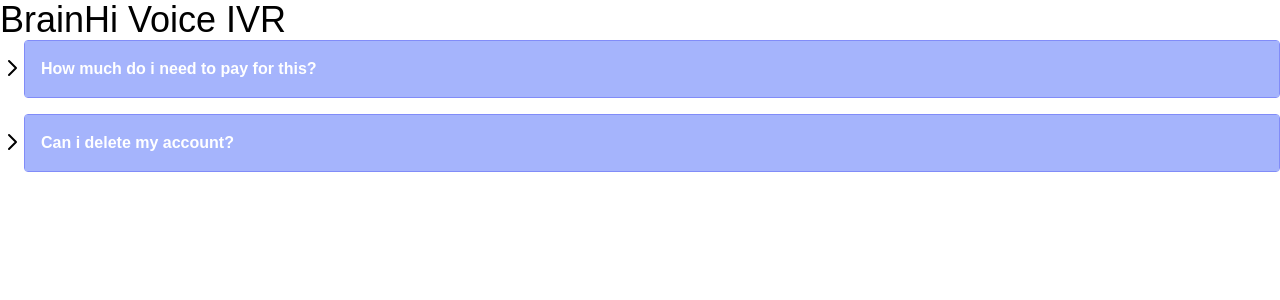
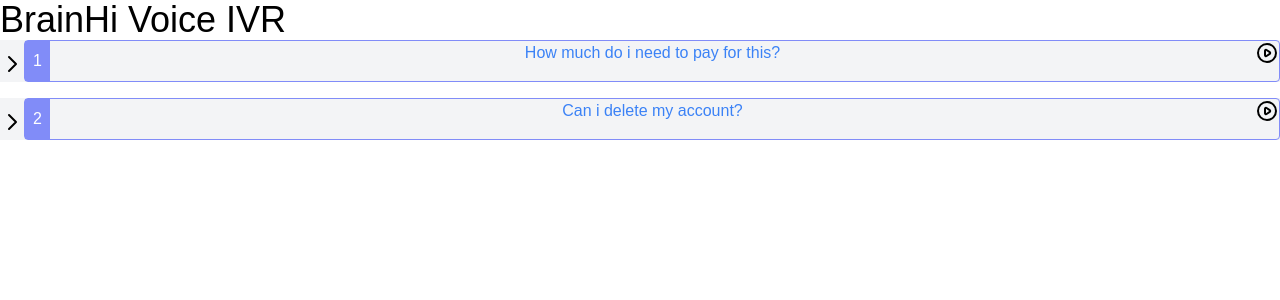
Before and after one commit to livanvaldes084/react-ts-ydu3nx, a React (Create React App) app: page / in a window 1280 px wide. Shown: the top 300 px of the page. Built offline with nearby package versions, Linux system fonts and the light colour scheme.

Commit message:
2 files modified

```diff
--- a/src/settings/Voices/components/Accordion.tsx
+++ b/src/settings/Voices/components/Accordion.tsx
@@ -3,9 +3,10 @@ import { useState, useRef } from 'react';
 
 type AccordionProps = {
   title: string;
+  order: number;
   content: string;
 };
-const Accordion = ({ title, content }: AccordionProps) => {
+const Accordion = ({ title, order, content }: AccordionProps) => {
   const [isOpened, setOpened] = useState<boolean>(false);
   const [height, setHeight] = useState<string>('0px');
   const contentElement = useRef(null);
@@ -15,8 +16,8 @@ const Accordion = ({ title, content }: AccordionProps) => {
     setHeight(!isOpened ? `${contentElement.current.scrollHeight}px` : '0px');
   };
   return (
-    <div className="flex flex-row">
-      <div onClick={HandleOpening} className="mt-4">
+    <div className="flex flex-row bg-gray-100">
+      <div onClick={HandleOpening} className="mt-3">
         {isOpened ? (
           <svg
             xmlns="http://www.w3.org/2000/svg"
@@ -49,18 +50,36 @@ const Accordion = ({ title, content }: AccordionProps) => {
           </svg>
         )}
       </div>
-      <div>
       <div className="border border-indigo-400 rounded">
-          <div className={'bg-indigo-300 p-4 flex justify-between text-white'}>
-            <h4 className="font-semibold">{title}</h4>
+        <div className="flex flex-row justify-between">
+          <div className="text-white bg-indigo-400 p-2">{order}</div>
+          <h4 className="text-blue-500">{title}</h4>
+          <svg
+            xmlns="http://www.w3.org/2000/svg"
+            className="h-6 w-6"
+            fill="none"
+            viewBox="0 0 24 24"
+            stroke="currentColor"
+            strokeWidth={2}
+          >
+            <path
+              strokeLinecap="round"
+              strokeLinejoin="round"
+              d="M14.752 11.168l-3.197-2.132A1 1 0 0010 9.87v4.263a1 1 0 001.555.832l3.197-2.132a1 1 0 000-1.664z"
+            />
+            <path
+              strokeLinecap="round"
+              strokeLinejoin="round"
+              d="M21 12a9 9 0 11-18 0 9 9 0 0118 0z"
+            />
+          </svg>
         </div>
         <div
           ref={contentElement}
           style={{ height: height }}
-            className="bg-gray-200 overflow-hidden transition-all duration-200"
+          className="overflow-hidden transition-all duration-200"
         >
           <p className="p-4">{content}</p>
-          </div>
         </div>
       </div>
     </div>
--- a/src/settings/Voices/index.tsx
+++ b/src/settings/Voices/index.tsx
@@ -21,7 +21,11 @@ export default function Voice() {
       <h2 className="text-4xl">BrainHi Voice IVR</h2>
       <div className="flex flex-col container gap-4">
         {data.map((item) => (
-          <Accordion title={item.title} content={item.content} />
+          <Accordion
+            title={item.title}
+            content={item.content}
+            order={item.order}
+          />
         ))}
       </div>
     </div>
```
Lines whose indentation alone changed are shown as unchanged.
